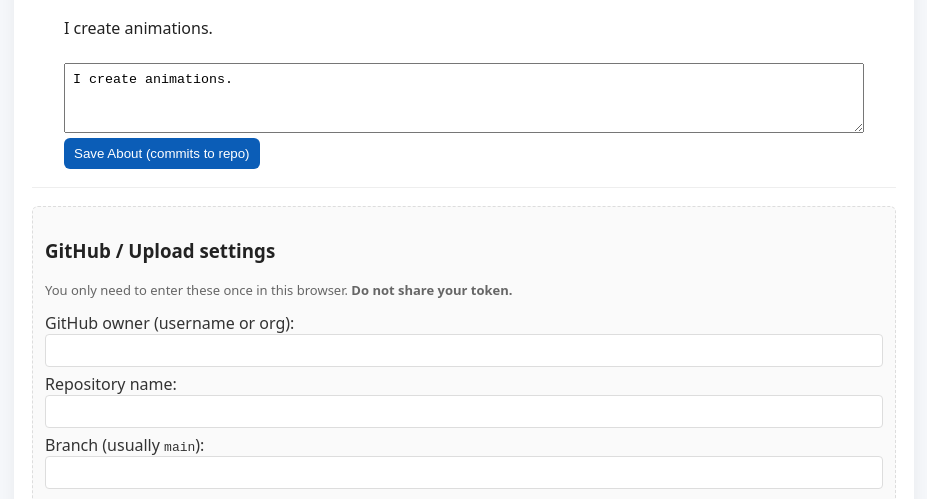
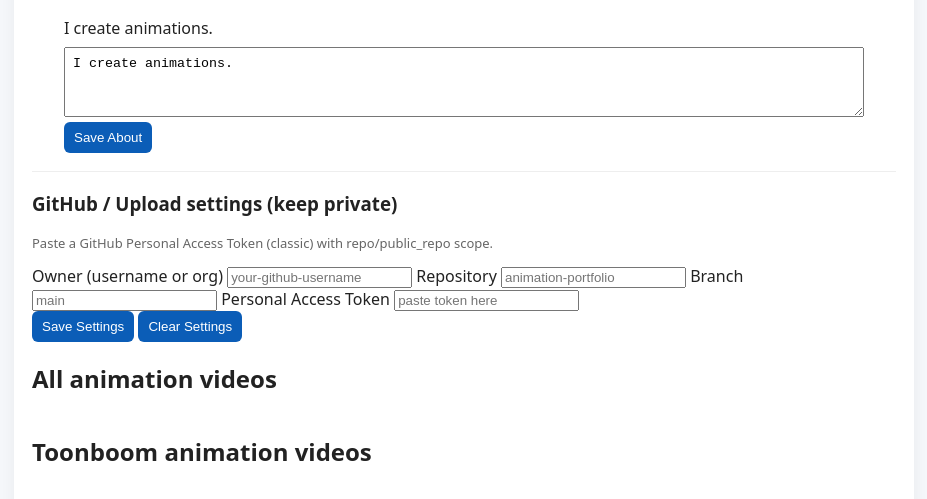
Before and after one commit to Emmysam21/Emmanuel-portfolio., a plain HTML site: page index.html in a window 1280 px wide. Shown: the part 301-800 px from the top of the page, without its empty margins (176-1103 px from the left). Drawn offline with Linux system fonts and the light colour scheme; no server answers.

Commit message:
Update index.html

```diff
--- a/index.html
+++ b/index.html
@@ -12,22 +12,37 @@
       <img id="profilePic" src="profile.jpg" alt="profile picture" />
       <h1 id="name">Emmanuel Omotunwase</h1>
       <p class="role">Animator</p>
+
       <section class="about">
         <h2>About me</h2>
-        <p id="aboutText">I create animations. (Edit this text in the <code>About</code> box below.)</p>
-        <textarea id="aboutEdit" placeholder="Write a short about me..."></textarea>
-        <button id="saveAbout">Save About (commits to repo)</button>
+        <div id="aboutText">I create animations.</div>
+
+        <!-- About editor (admin-only) -->
+        <div id="aboutEditor" class="admin-controls">
+          <textarea id="aboutEdit" placeholder="Write a short about me..."></textarea>
+          <div class="row">
+            <button id="saveAbout">Save About</button>
+          </div>
+        </div>
       </section>
     </header>
 
-    <section class="settings">
-      <h3>GitHub / Upload settings</h3>
-      <p class="hint">You only need to enter these once in this browser. <strong>Do not share your token.</strong></p>
-      <label>GitHub owner (username or org): <input id="owner" /></label>
-      <label>Repository name: <input id="repo" /></label>
-      <label>Branch (usually <code>main</code>): <input id="branch" value="main" /></label>
-      <label>Personal Access Token (PAT): <input id="token" type="password" /></label>
-      <div class="button-row">
+    <section class="settings-panel admin-controls" id="settingsPanel">
+      <h3>GitHub / Upload settings (keep private)</h3>
+      <p class="hint">Paste a GitHub Personal Access Token (classic) with repo/public_repo scope.</p>
+      <label>Owner (username or org)
+        <input id="owner" placeholder="your-github-username" />
+      </label>
+      <label>Repository
+        <input id="repo" placeholder="animation-portfolio" />
+      </label>
+      <label>Branch
+        <input id="branch" placeholder="main" value="main" />
+      </label>
+      <label>Personal Access Token
+        <input id="token" type="password" placeholder="paste token here" />
+      </label>
+      <div class="row">
         <button id="saveSettings">Save Settings</button>
         <button id="clearSettings">Clear Settings</button>
       </div>
@@ -35,26 +50,32 @@
 
     <section class="videos">
       <h2>All animation videos</h2>
-      <div class="upload">
+
+      <!-- upload controls (admin only) -->
+      <div class="upload admin-controls">
         <input type="file" id="uploadAllFile" accept="video/*,image/*" />
-        <textarea id="uploadAllDesc" placeholder="Add a description or text to store with this file"></textarea>
+        <textarea id="uploadAllDesc" placeholder="Add a description"></textarea>
         <button id="uploadAllBtn">Upload to All animation videos</button>
       </div>
+
       <div id="allList" class="list"></div>
     </section>
 
     <section class="videos">
       <h2>Toonboom animation videos</h2>
-      <div class="upload">
+
+      <!-- upload controls (admin only) -->
+      <div class="upload admin-controls">
         <input type="file" id="uploadToonFile" accept="video/*,image/*" />
-        <textarea id="uploadToonDesc" placeholder="Add a description or text to store with this file"></textarea>
+        <textarea id="uploadToonDesc" placeholder="Add a description"></textarea>
         <button id="uploadToonBtn">Upload to Toonboom animation videos</button>
       </div>
+
       <div id="toonList" class="list"></div>
     </section>
 
     <footer>
-      <p>Note: uploads save into your repository under <code>uploads/all/</code> and <code>uploads/toonboom/</code>.</p>
+      <p>Uploads are saved under <code>uploads/all/</code> and <code>uploads/toonboom/</code> in your repo.</p>
     </footer>
   </main>
 
```
